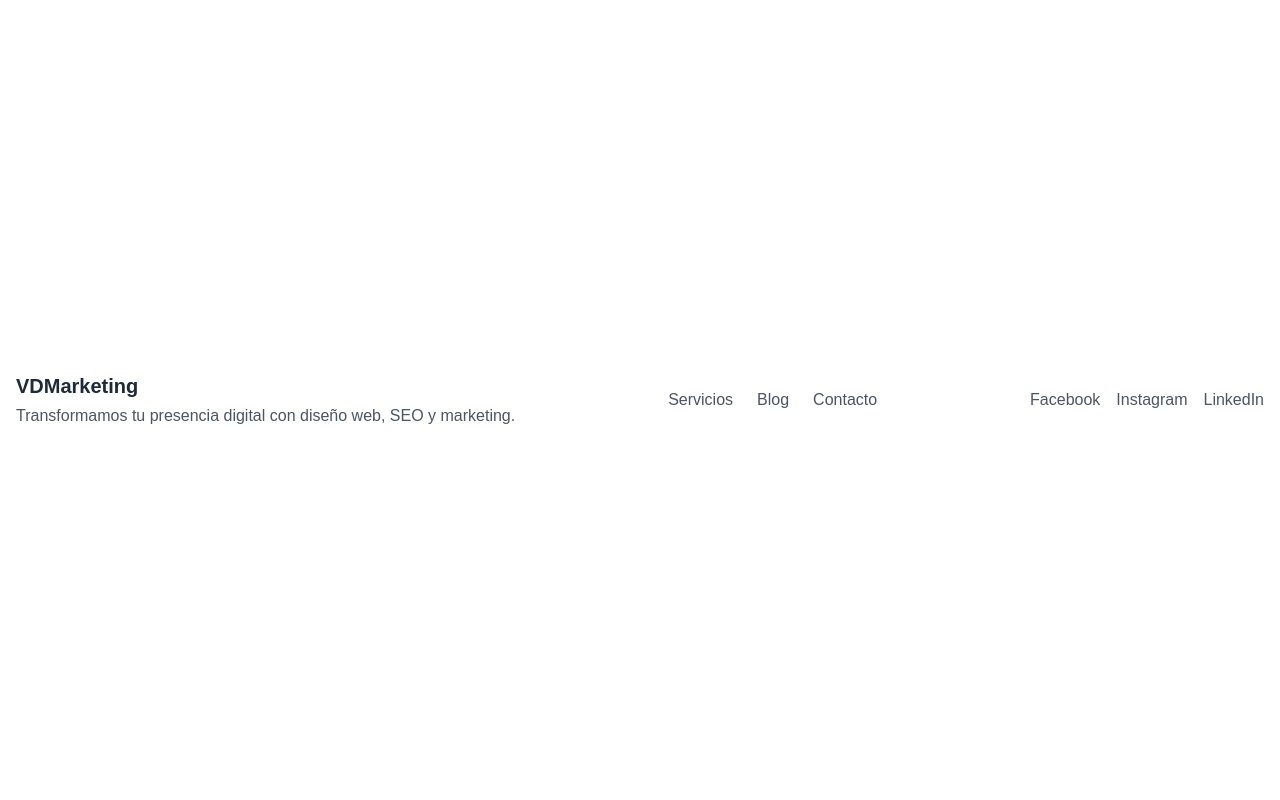
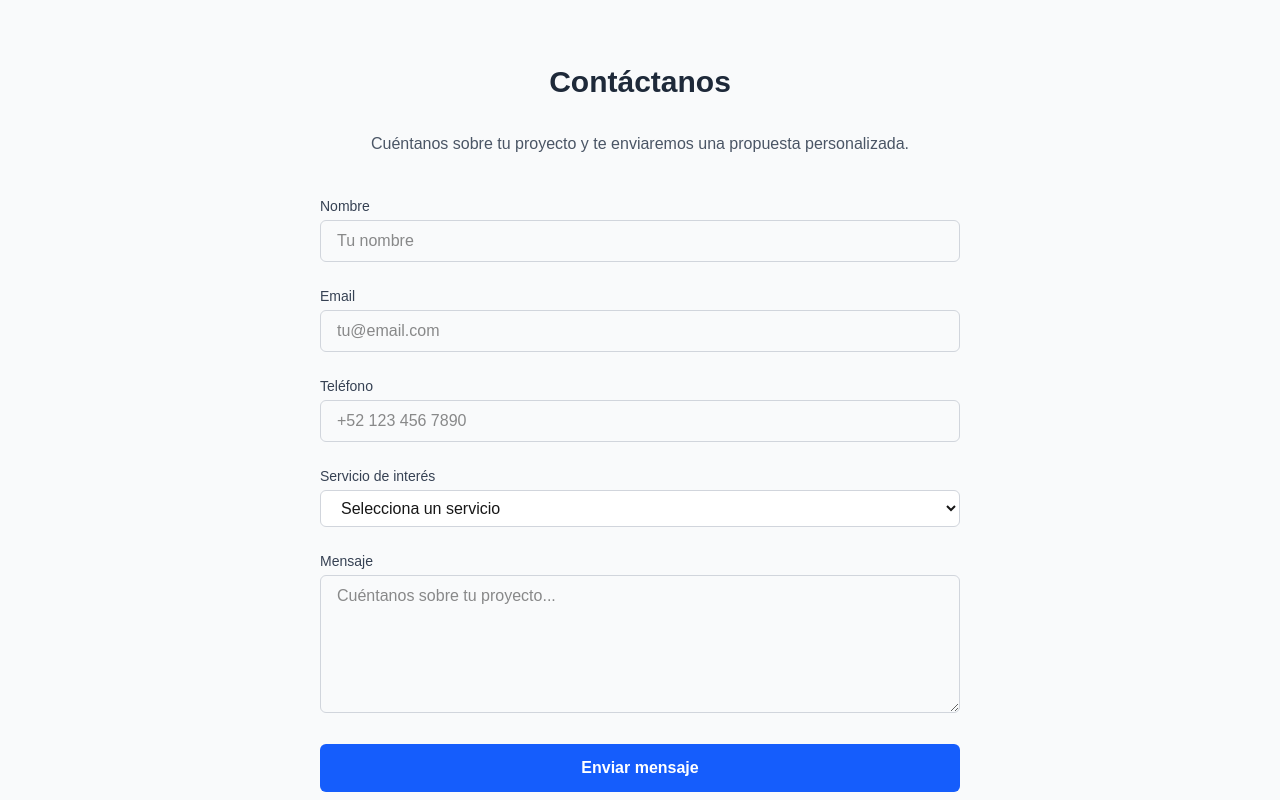
Before and after one commit to DiegoPonce0/vdmarketing, a Next.js app: page /contact in a window 1280 px wide. Shown: the part 340-1140 px from the top of the page. Before the commit the page ends 800 px from the top, so only its background shows below. Built offline with nearby package versions, Linux system fonts and the light colour scheme.

Commit message:
Add Contact page components: HeroSection and ContactForm; include FAQServiceSection in Services page

```diff
--- a/src/app/contact/page.tsx
+++ b/src/app/contact/page.tsx
@@ -5,12 +5,14 @@
   - Optional: embedded map placeholder
 */}
 
+import HeroSection from "@/components/contact/HeroSection";
+import ContactForm from "@/components/contact/ContactForm";
 
 export default function ContactPage() {
   return (
     <main className="flex flex-col flex-1">
-      <h1 className="text-4xl font-bold mb-8">Contact Us</h1>
-      <p className="text-lg text-gray-600 mb-6">Have questions or want to get in touch? Fill out the form below and we will get back to you as soon as possible.</p>
+      <HeroSection />
+      <ContactForm />
     </main>
   );
 }
--- a/src/app/services/page.tsx
+++ b/src/app/services/page.tsx
@@ -1,7 +1,7 @@
 import HeroServiceSection from "@/components/services/HeroServiceSection";
 import DetailServiceSection from "@/components/services/DetailServiceSection";
 import HowWeWorkSection from "@/components/services/HowWeWorkSection";
-
+import FAQServiceSection from "@/components/services/FAQServiceSection";
 
 export default function ServicesPage() {
   return (
@@ -9,6 +9,7 @@ export default function ServicesPage() {
       <HeroServiceSection />
       <DetailServiceSection />
       <HowWeWorkSection />
+      <FAQServiceSection />
     </main>
   );
 }
--- a/src/components/contact/ContactForm.tsx
+++ b/src/components/contact/ContactForm.tsx
@@ -1,6 +1,120 @@
-{/*
-  ContactForm component (Client Component)
-  - Fields: Nombre, Email, Teléfono, Servicio de interés (select), Mensaje
-  - Client-side validation using react-hook-form + zod
-  - Submit handler (console.log placeholder)
-*/}
+"use client";
+
+import { useState } from "react";
+
+export default function ContactForm() {
+  const [formData, setFormData] = useState({
+    name: "",
+    email: "",
+    phone: "",
+    service: "",
+    message: "",
+  });
+
+  const handleChange = (e: React.ChangeEvent<HTMLInputElement | HTMLSelectElement | HTMLTextAreaElement>) => {
+    setFormData({ ...formData, [e.target.name]: e.target.value });
+  };
+
+  const handleSubmit = (e: React.FormEvent) => {
+    e.preventDefault();
+    console.log(formData);
+  };
+
+  return (
+    <section className="py-16 bg-gray-50">
+      <div className="container mx-auto px-4 max-w-2xl">
+        <h2 className="text-3xl font-bold text-center text-gray-800 mb-8">Contáctanos</h2>
+        <p className="text-gray-600 text-center mb-10">
+          Cuéntanos sobre tu proyecto y te enviaremos una propuesta personalizada.
+        </p>
+        <form onSubmit={handleSubmit} className="space-y-6">
+          <div>
+            <label htmlFor="name" className="block text-sm font-medium text-gray-700 mb-1">
+              Nombre
+            </label>
+            <input
+              id="name"
+              name="name"
+              type="text"
+              value={formData.name}
+              onChange={handleChange}
+              className="w-full border border-gray-300 rounded-md px-4 py-2 focus:outline-none focus:ring-2 focus:ring-blue-500"
+              placeholder="Tu nombre"
+            />
+          </div>
+
+          <div>
+            <label htmlFor="email" className="block text-sm font-medium text-gray-700 mb-1">
+              Email
+            </label>
+            <input
+              id="email"
+              name="email"
+              type="email"
+              value={formData.email}
+              onChange={handleChange}
+              className="w-full border border-gray-300 rounded-md px-4 py-2 focus:outline-none focus:ring-2 focus:ring-blue-500"
+              placeholder="tu@email.com"
+            />
+          </div>
+
+          <div>
+            <label htmlFor="phone" className="block text-sm font-medium text-gray-700 mb-1">
+              Teléfono
+            </label>
+            <input
+              id="phone"
+              name="phone"
+              type="tel"
+              value={formData.phone}
+              onChange={handleChange}
+              className="w-full border border-gray-300 rounded-md px-4 py-2 focus:outline-none focus:ring-2 focus:ring-blue-500"
+              placeholder="+52 123 456 7890"
+            />
+          </div>
+
+          <div>
+            <label htmlFor="service" className="block text-sm font-medium text-gray-700 mb-1">
+              Servicio de interés
+            </label>
+            <select
+              id="service"
+              name="service"
+              value={formData.service}
+              onChange={handleChange}
+              className="w-full border border-gray-300 rounded-md px-4 py-2 focus:outline-none focus:ring-2 focus:ring-blue-500 bg-white"
+            >
+              <option value="">Selecciona un servicio</option>
+              <option value="landing">Landing Page</option>
+              <option value="website">Website</option>
+              <option value="ecommerce">Ecommerce</option>
+              <option value="seo">SEO Mensual</option>
+            </select>
+          </div>
+
+          <div>
+            <label htmlFor="message" className="block text-sm font-medium text-gray-700 mb-1">
+              Mensaje
+            </label>
+            <textarea
+              id="message"
+              name="message"
+              rows={5}
+              value={formData.message}
+              onChange={handleChange}
+              className="w-full border border-gray-300 rounded-md px-4 py-2 focus:outline-none focus:ring-2 focus:ring-blue-500 resize-vertical"
+              placeholder="Cuéntanos sobre tu proyecto..."
+            />
+          </div>
+
+          <button
+            type="submit"
+            className="w-full bg-blue-600 text-white font-semibold py-3 rounded-md hover:bg-blue-700 transition"
+          >
+            Enviar mensaje
+          </button>
+        </form>
+      </div>
+    </section>
+  );
+}
--- /dev/null
+++ b/src/components/contact/HeroSection.tsx
@@ -0,0 +1,14 @@
+export default function HeroSection() {
+  return (
+    <section className="py-16 bg-gray-50">
+      <div className="container mx-auto px-4">
+        <h2 className="text-3xl font-bold text-center text-gray-800 mb-12">
+          Hablemos de tu proyecto y cómo podemos ayudarte a crecer en línea.
+        </h2>
+        <p className="text-gray-600 text-center mb-12">
+          Cuentanos sobre tu proyecto y cómo podemos ayudarte.
+        </p>
+      </div>
+    </section>
+  );
+}
--- /dev/null
+++ b/src/components/services/FAQServiceSection.tsx
@@ -0,0 +1,63 @@
+export default function FAQServiceSection() {
+  return (
+    <section className="py-16 bg-gray-50">
+      <div className="container mx-auto px-4">
+        <h2 className="text-3xl font-bold text-center text-gray-800 mb-12">
+          Preguntas Frecuentes
+        </h2>
+        <div className="flex flex-col gap-4 max-w-2xl mx-auto">
+          {/* Service Card 1 */}
+          <div className="bg-white rounded-lg shadow-md p-6 flex flex-col items-center text-center">
+            <div className="text-4xl mb-4">🚀</div>
+            <h3 className="text-xl font-semibold text-gray-800 mb-2">
+              Landing Page
+            </h3>
+            <p className="text-gray-600 mb-4">
+              Páginas de campaña diseñadas para convertir visitantes en clientes.
+            </p>
+            <a
+              href="#"
+              className="text-blue-600 hover:text-blue-800 font-medium"
+            >
+              Ver detalles
+            </a>
+          </div>
+
+          {/* Service Card 2 */}
+          <div className="bg-white rounded-lg shadow-md p-6 flex flex-col items-center text-center">
+            <div className="text-4xl mb-4">🌐</div>
+            <h3 className="text-xl font-semibold text-gray-800 mb-2">
+              Website
+            </h3>
+            <p className="text-gray-600 mb-4">
+              Sitios corporativos e institucionales que reflejan tu marca.
+            </p>
+            <a
+              href="#"
+              className="text-blue-600 hover:text-blue-800 font-medium"
+            >
+              Ver detalles
+            </a>
+          </div>
+
+          {/* Service Card 3 */}
+          <div className="bg-white rounded-lg shadow-md p-6 flex flex-col items-center text-center">
+            <div className="text-4xl mb-4">🛒</div>
+            <h3 className="text-xl font-semibold text-gray-800 mb-2">
+              Ecommerce
+            </h3>
+            <p className="text-gray-600 mb-4">
+              Tiendas online con carrito de compras y procesamiento de pagos.
+            </p>
+            <a
+              href="#"
+              className="text-blue-600 hover:text-blue-800 font-medium"
+            >
+              Ver detalles
+            </a>
+          </div>
+        </div>
+      </div>
+    </section>
+  );
+}
```
